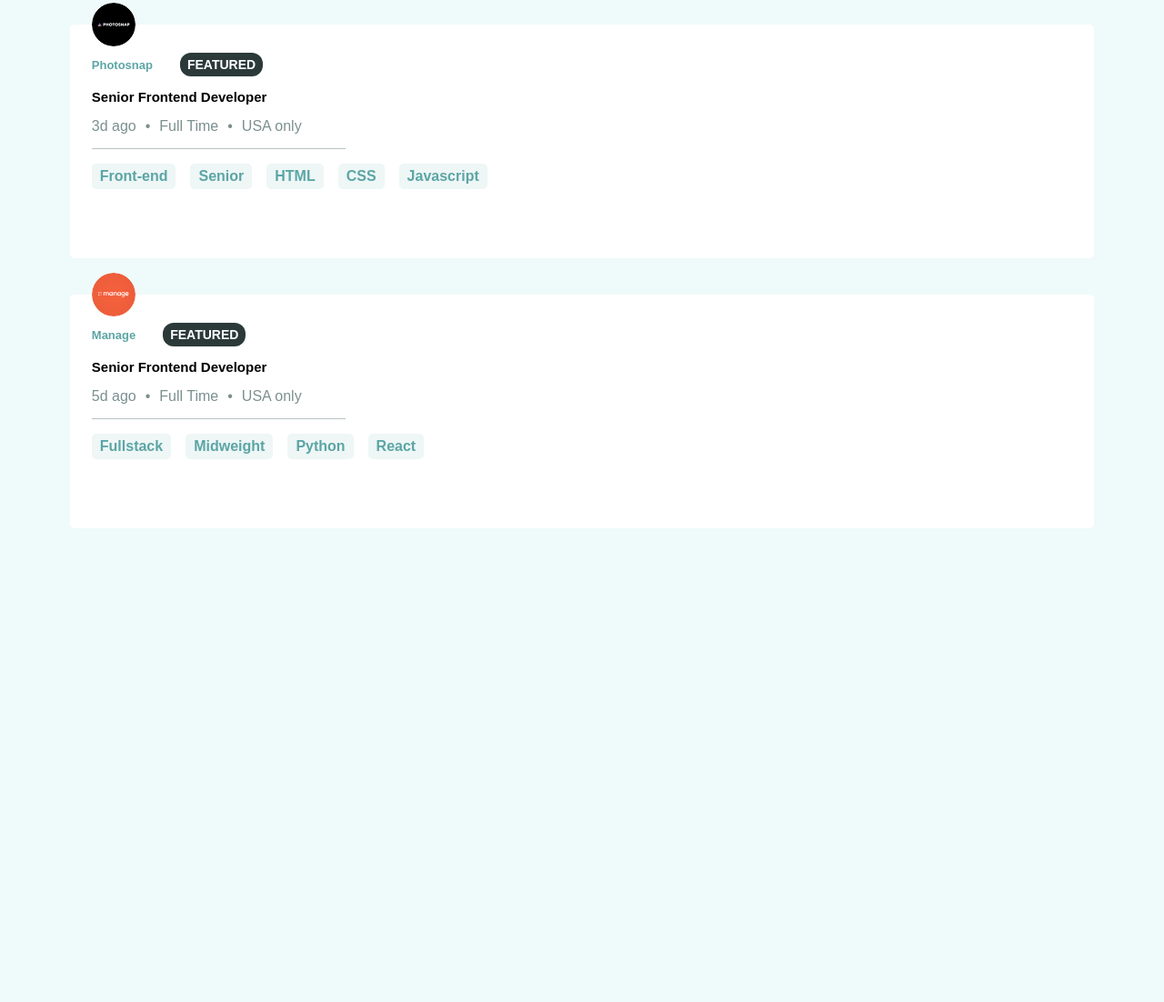
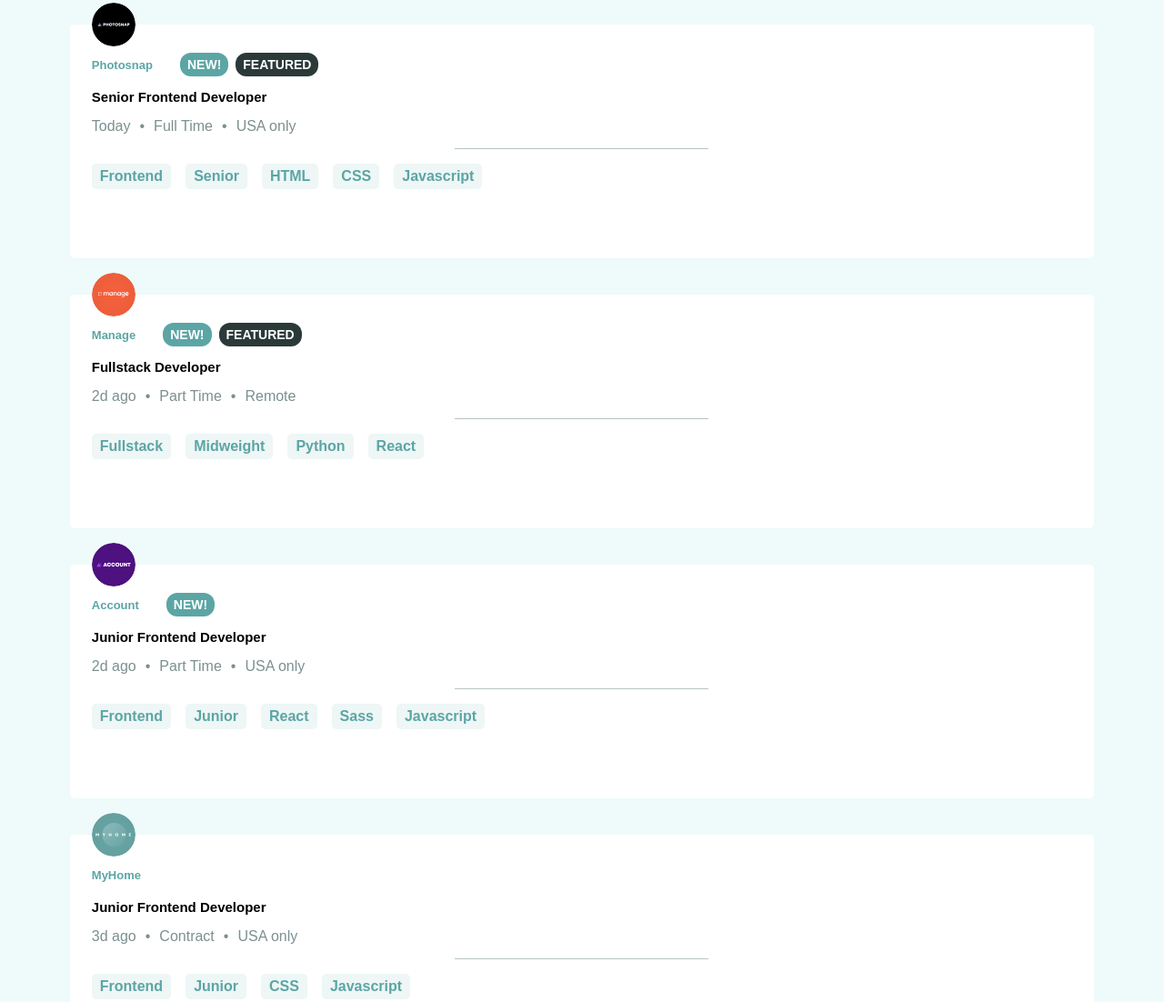
Before and after one commit to MatJOnGit/job-search-engine, a React app: page / in a window 1280 px wide. Shown: the part 185-1287 px from the top of the page at 91% size. Before the commit the page ends 822 px from the top, so only its background shows below. Built offline with nearby package versions, Linux system fonts and the light colour scheme.

Commit message:
Adding a wordsUtils file to capitalize some props. Mapping into jobs array to build jobCards components. Mapping into hashtags array to build hashtag list of technologies

```diff
--- a/src/components/Details.js
+++ b/src/components/Details.js
@@ -1,11 +1,12 @@
 import './../styles/Details.css';
+import { getCapitalizedWords } from '../utils/wordsUtils';
 
-function Details({publicationDelay}) {
+function Details(props) {
     return (
         <ul className='job-details'>
-            <li>{publicationDelay > 1 ? `${publicationDelay}d ago` : `today`}</li>
-            <li>Full Time</li>
-            <li>USA only</li>
+            <li>{props.publicationDelay > 1 ? `${props.publicationDelay}d ago` : `Today`}</li>
+            <li>{getCapitalizedWords(props.contractType)}</li>
+            <li>{props.location}</li>
         </ul>
     )
 }
--- a/src/components/Hashtags.js
+++ b/src/components/Hashtags.js
@@ -1,10 +1,11 @@
 import './../styles/Hashtags.css';
+import { getCapitalizedWords } from '../utils/wordsUtils';
 
 function Hashtags({hashtagsList}) {
     return (
         <ul className='job-hashtags'>
             {hashtagsList.map((hashtag, index) => (
-                <li key={index}>{hashtag}</li>
+                <li key={index}>{getCapitalizedWords(hashtag)}</li>
             ))}
         </ul>
     )
--- a/src/components/Headers.js
+++ b/src/components/Headers.js
@@ -1,17 +1,20 @@
 import Highlights from './Highlights';
 import './../styles/Headers.css';
+import { getCapitalizedWords } from '../utils/wordsUtils';
 
-function JobHeaders({companyName, postingOffset, isJobFeatured}) {
+function Headers(props) {
+    const capitalizedName = getCapitalizedWords(props.companyName);
+
     return (
         <div className='job-headers'>
-            <h1>{companyName}</h1>
+            <h1>{capitalizedName}</h1>
 
             <Highlights
-                postingOffset={postingOffset}
-                isJobFeatured={isJobFeatured}
+                postingOffset={props.postingOffset}
+                isJobFeatured={props.isJobFeatured}
             />
         </div>
     )
 }
 
-export default JobHeaders;
+export default Headers;
--- a/src/components/Info.js
+++ b/src/components/Info.js
@@ -2,6 +2,7 @@
 import Details from './Details';
 import './../styles/Info.css';
 import { getDateOffset } from '../utils/dateUtils';
+import { getCapitalizedWords } from '../utils/wordsUtils';
 
 function Info(props) {
     const postingOffset = getDateOffset(new Date(props.postDate));
@@ -11,11 +12,15 @@
             <Headers
                 companyName={props.companyName}
                 postingOffset={postingOffset}
-                isJobFeatured={true}
+                isJobFeatured={props.isJobFeatured}
             />
-            <h2>Senior Frontend Developer</h2>
+
+            <h2>{getCapitalizedWords(props.position)}</h2>
+
             <Details
                 publicationDelay={postingOffset}
+                contractType = {props.contractType}
+                location = {props.location}
             />
         </div>
     )
--- a/src/components/JobCard.js
+++ b/src/components/JobCard.js
@@ -15,6 +15,10 @@
                 <Info
                     companyName = {props.companyName}
                     postDate = {props.postDate}
+                    position = {props.position}
+                    contractType = {props.contractType}
+                    location = {props.location}
+                    isJobFeatured = {props.isJobFeatured}
                 />
             </div>
 
--- a/src/components/JobsList.js
+++ b/src/components/JobsList.js
@@ -1,25 +1,23 @@
+import { jobs } from './../data/Jobs';
 import JobCard from './JobCard';
 import './../styles/JobsList.css';
 
 function JobsList() {
-    const photosnapLogo = 'photosnap.svg';
-    const manageLogo = 'manage.svg';
-
     return (
         <ul className='jobs-list'>
-            <JobCard
-                pictureName = {photosnapLogo}
-                companyName = 'Photosnap'
-                postDate = '2023-08-10T16:15'
-                hashtagsList = {['Front-end', 'Senior', 'HTML', 'CSS', 'Javascript']}
-            />
-
-            <JobCard
-                pictureName = {manageLogo}
-                companyName = 'Manage'
-                postDate = '2023-08-08T16:15'
-                hashtagsList = {['Fullstack', 'Midweight', 'Python', 'React']}
-            />
+            {jobs.map((props) => (
+                <JobCard
+                    key = {props.id}
+                    pictureName = {props.picture}
+                    companyName = {props.company}
+                    postDate = {props.date}
+                    position = {props.position}
+                    contractType = {props.status}
+                    location = {props.location}
+                    hashtagsList = {props.hashtags}
+                    isJobFeatured = {props.featured}
+                />
+            ))}
         </ul>
     )
 }
--- a/src/data/Jobs.js
+++ b/src/data/Jobs.js
@@ -1,32 +1,104 @@
 export const jobs = [
     {
-        company: 'Photosnap',
-        position: 'Senior Frontend Developer',
+        id: 1,
+        company: 'photosnap',
+        picture: 'photosnap.svg',
+        position: 'senior frontend developer',
+        date: '2023-08-12T16:15',
         featured: true,
         status: 'full time',
         location: 'USA only',
-        stack: ['frontend', 'senior', 'HTML', 'CSS', 'Javascript']
+        hashtags: ['frontend', 'senior', 'HTML', 'CSS', 'Javascript']
     },
     {
+        id: 2,
         company: 'manage',
-        position: 'Fullstack Developer',
+        picture: 'manage.svg',
+        position: 'fullstack developer',
+        date: '2023-08-11T16:15',
         featured: true,
         status: 'part time',
-        location: 'remote',
-        stack: ['fullstack', 'midweight', 'Python', 'React']
+        location: 'Remote',
+        hashtags: ['fullstack', 'midweight', 'Python', 'React']
     },
     {
+        id: 3,
         company: 'account',
-        position: 'Junior Frontend Developer',
+        picture: 'account.svg',
+        position: 'junior frontend developer',
+        date: '2023-08-11T16:15',
         status: 'part time',
         location: 'USA only',
-        stack: ['frontend', 'junior', 'react', 'SASS', 'Javascript']
+        hashtags: ['frontend', 'junior', 'react', 'sass', 'Javascript']
     },
     {
+        id: 4,
         company: 'myHome',
-        position: 'Junior Frontend Developer',
+        picture: 'myhome.svg',
+        position: 'junior frontend developer',
+        date: '2023-08-10T16:15',
         status: 'contract',
         location: 'USA only',
-        stack: ['frontend', 'junior', 'CSS', 'Javascript']
+        hashtags: ['frontend', 'junior', 'CSS', 'Javascript']
     },
+    {
+        id: 5,
+        company: 'loop Studios',
+        picture: 'loop-studios.svg',
+        position: 'software engineer',
+        date: '2023-08-08T16:15',
+        status: 'full time',
+        location: 'Worldwide',
+        hashtags: ['fullstack', 'midweight', 'javascript', 'sass', 'Ruby']
+    },
+    {
+        id: 6,
+        company: 'faceIt',
+        picture: 'faceit.svg',
+        position: 'junior backend developer',
+        date: '2023-08-02T16:15',
+        status: 'full time',
+        location: 'UK only',
+        hashtags: ['backend', 'junior', 'ruby', 'RoR']
+    },
+    {
+        id: 7,
+        company: 'shortly',
+        picture: 'shortly.svg',
+        position: 'junior developer',
+        date: '2023-08-02T16:15',
+        status: 'full time',
+        location: 'Worldwide',
+        hashtags: ['frontend', 'junior', 'HTML', 'sass', 'javascript']
+    },
+    {
+        id: 8,
+        company: 'insure',
+        picture: 'insure.svg',
+        position: 'junior frontend developer',
+        date: '2023-07-31T16:15',
+        status: 'full time',
+        location: 'USA only',
+        hashtags: ['frontend', 'junior', 'vue', 'javascript', 'sass']
+    },
+    {
+        id: 9,
+        company: 'eyecam co.',
+        picture: 'eyecam-co.svg',
+        position: 'full stack engineer',
+        date: '2023-07-24T16:15',
+        status: 'full time',
+        location: 'Worldwide',
+        hashtags: ['fullstack', 'midweight', 'javascript', 'django', 'python']
+    },
+    {
+        id: 10,
+        company: 'the air filter company',
+        picture: 'the-air-filter-company.svg',
+        position: 'front-end dev',
+        date: '2023-07-12T16:15',
+        status: 'part time',
+        location: 'Worldwide',
+        hashtags: ['frontend', 'junior', 'react', 'sass', 'javascript']
+    }
 ]
--- a/src/styles/JobCard.css
+++ b/src/styles/JobCard.css
@@ -10,7 +10,6 @@
     display: flex;
     flex-direction: column;
     font-family: 'League Spartan', Arial, Helvetica, sans-serif;
-    flex-direction: column;
     border-radius: 5px;
 }
 
--- a/src/styles/Splitter.css
+++ b/src/styles/Splitter.css
@@ -3,6 +3,7 @@
     height: 1px;
     background-color: #B7C4C4;
     margin: 15px 0 0;
+    align-self: center;
 }
 
 @media (min-width: 1440px) {
--- /dev/null
+++ b/src/utils/wordsUtils.js
@@ -0,0 +1,8 @@
+function getCapitalizedWords(originString) {
+    return originString
+        .split(' ')
+        .map(word => word.charAt(0).toUpperCase() + word.slice(1))
+        .join (' ');
+};
+
+export { getCapitalizedWords };
```
Also changed, not shown: public/images/companies/account.svg (deleted), public/images/companies/eyecam-co.svg (deleted), public/images/companies/faceit.svg (deleted), public/images/companies/insure.svg (deleted), public/images/companies/loop-studios.svg (deleted), public/images/companies/manage.svg (deleted), public/images/companies/myhome.svg (deleted), public/images/companies/photosnap.svg (deleted), public/images/companies/shortly.svg (deleted), public/images/companies/the-air-filter-company.svg (deleted).
